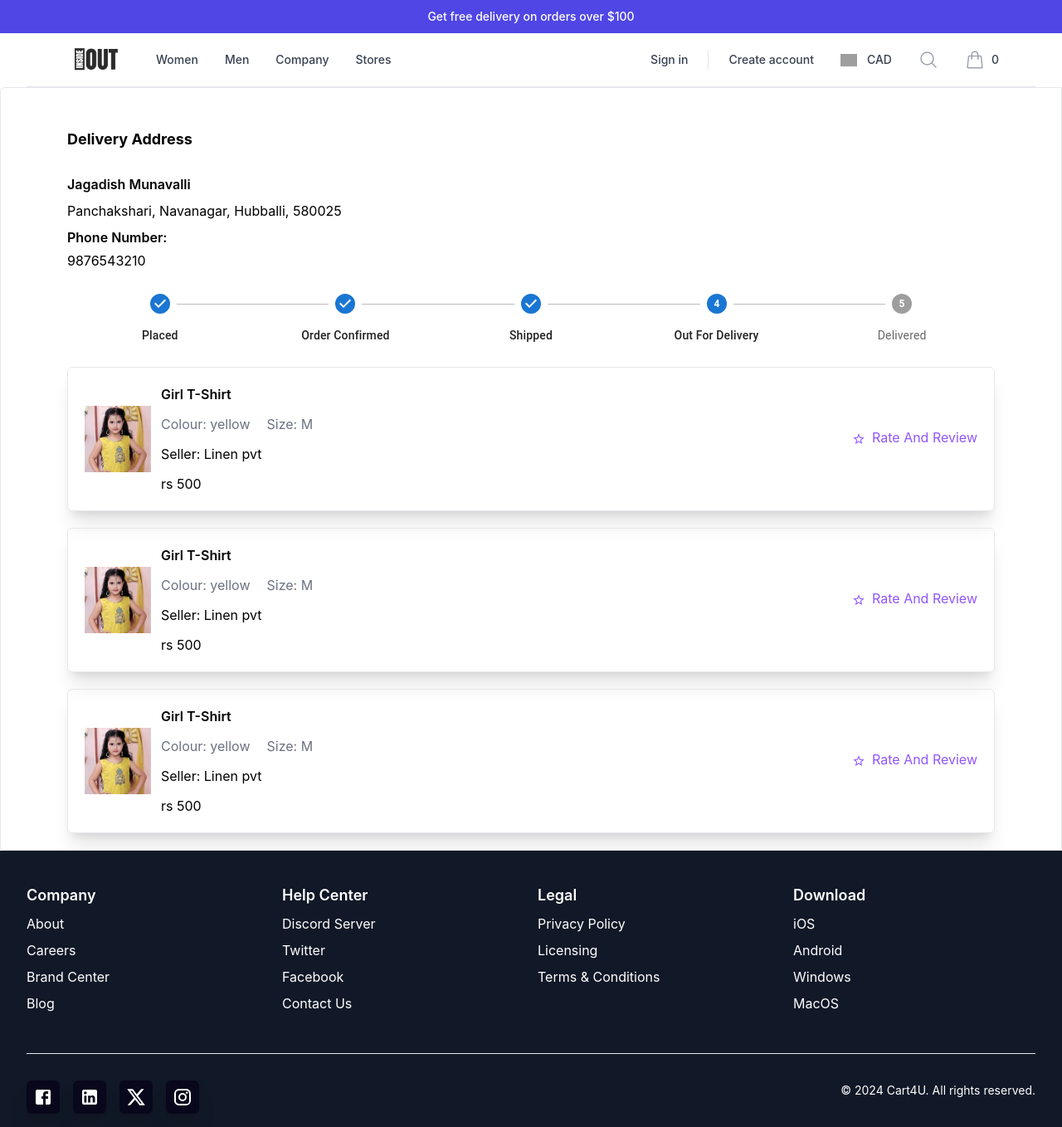
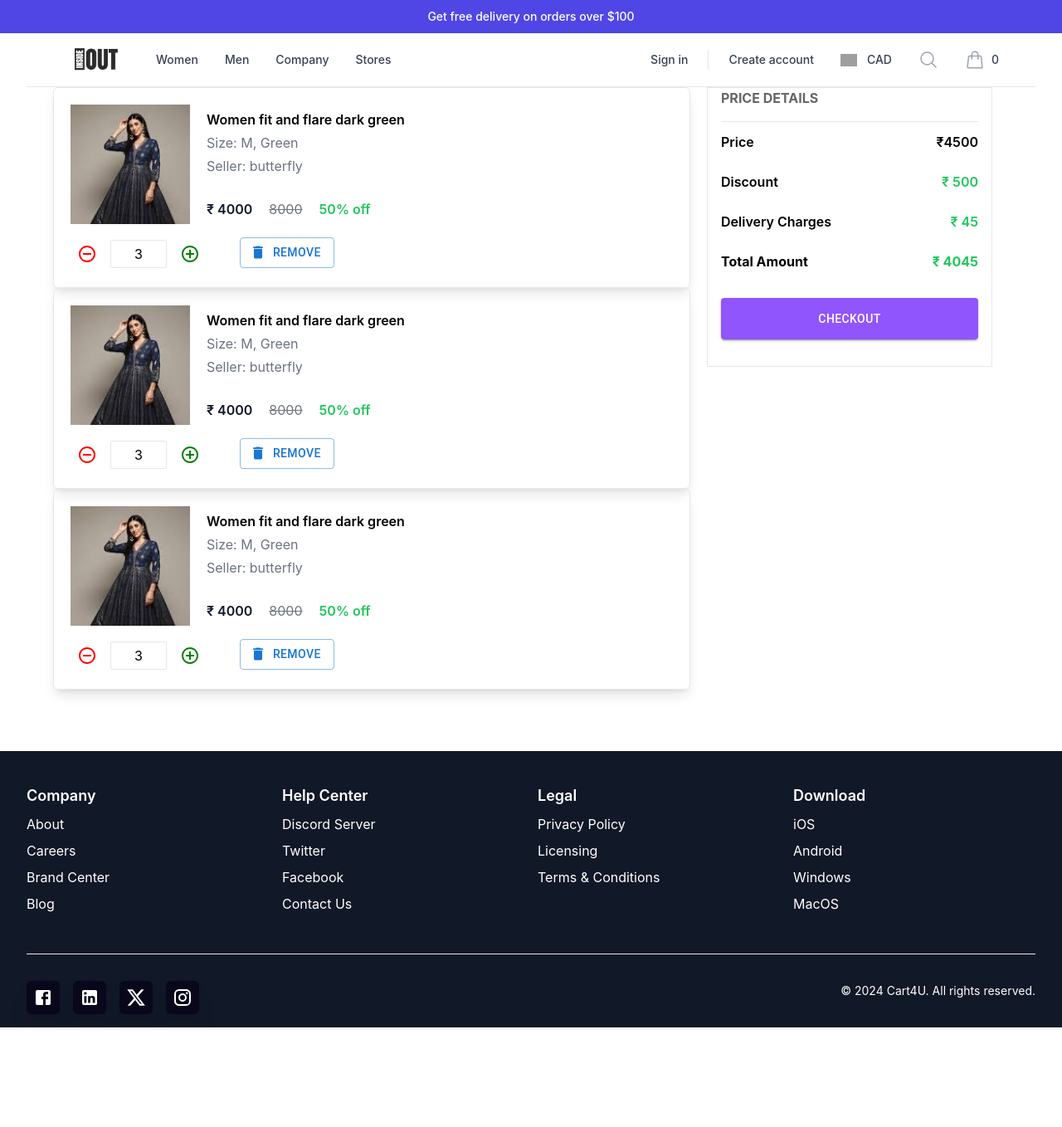
Before and after one commit to jagadish011/Ecommerse, a React (Create React App) app: page /cart in a window 1280 px wide. Shown: the whole page at 83% size. After the commit the page ends 1238 px from the top, so only its background shows below. Built offline with nearby package versions, Linux system fonts and the light colour scheme; grey boxes are pictures that could not be loaded.

Commit message:
Routing of the ecommerse

```diff
--- a/package.json
+++ b/package.json
@@ -19,7 +19,7 @@
     "react": "^18.2.0",
     "react-alice-carousel": "^2.9.0",
     "react-dom": "^18.2.0",
-    "react-router-dom": "^6.22.3",
+    "react-router-dom": "^6.23.1",
     "react-scripts": "5.0.1",
     "tailwind-merge": "^2.2.2",
     "web-vitals": "^2.1.4"
--- a/src/App.js
+++ b/src/App.js
@@ -8,6 +8,8 @@ import Cart from "./customer/components/Cart/Cart";
 import Checkout from "./customer/components/Checkout/Checkout";
 import Order from "./customer/components/Order/Order";
 import OrderDetails from "./customer/components/Order/OrderDetails";
+import { Route, Routes } from "react-router-dom";
+import CustomerRoute from "./Routes/CustomerRoute";
 
 
 
@@ -15,17 +17,9 @@ function App() {
   return (
     <>
       <div className="">
-        <Navigation />
-        <div>
-          {/* <HomePage /> */}
-          {/* <Product /> */}
-          {/* <ProductDetails /> */}
-          {/* <Cart /> */}
-          {/* <Checkout /> */}
-          {/* <Order /> */}
-          <OrderDetails />
-        </div>
-        <Footer />
+        <Routes>
+          <Route path="/*" element={<CustomerRoute />}></Route>
+        </Routes>
       </div>
     </>
   );
--- /dev/null
+++ b/src/Routes/CustomerRoute.jsx
@@ -0,0 +1,34 @@
+import React from 'react'
+import { Route, Routes } from 'react-router-dom'
+import HomePage from "../customer/pages/HomePage/HomePage"
+import Cart from "../customer/components/Cart/Cart"
+import Navigation from '../customer/components/Navigation/Navigation'
+import Footer from '../customer/components/Footer/Footer'
+import Product from '../customer/components/Product/Product'
+import ProductDetails from '../customer/components/ProductDetails/ProductDetails'
+import Checkout from '../customer/components/Checkout/Checkout'
+import Order from '../customer/components/Order/Order'
+import OrderDetails from '../customer/components/Order/OrderDetails'
+const CustomerRoute = () => {
+  return (
+    <div>
+        <div>
+        <Navigation />
+        </div>
+        <Routes>
+            <Route path='/' element={<HomePage />}></Route>
+            <Route path='/cart' element={<Cart />}></Route>
+            <Route path='/:levelOne/:levelTwo/:levelThree' element={<Product/>}></Route>
+            <Route path='/product/:productId' element={<ProductDetails />}></Route>
+            <Route path='/checkout' element={<Checkout />}></Route>
+            <Route path='/account/order' element={<Order />}></Route>
+            <Route path='/account/order/:orderId' element={<OrderDetails />}></Route>
+        </Routes>
+        <div>
+        <Footer />
+        </div>
+    </div>
+  )
+}
+
+export default CustomerRoute
--- a/src/customer/components/Cart/Cart.jsx
+++ b/src/customer/components/Cart/Cart.jsx
@@ -1,8 +1,14 @@
 import React from "react";
 import CartItems from "./CartItems";
 import { Button } from "@mui/material";
+import { useNavigate } from "react-router-dom";
 
 const Cart = () => {
+  const navigate = useNavigate();
+
+ const handleCheckout = () => {
+    navigate("/checkout?step=2");
+  };
   return (
     <div>
       <div className="lg:grid grid-cols-3 lg:px-16 relative">
@@ -32,6 +38,7 @@ const Cart = () => {
               </div>
             </div>
             <Button
+            onClick={handleCheckout}
               variant="contained"
               className="w-full "
               sx={{
--- a/src/customer/components/Navigation/Navigation.jsx
+++ b/src/customer/components/Navigation/Navigation.jsx
@@ -3,6 +3,7 @@ import { Dialog, Popover, Tab, Transition } from '@headlessui/react'
 import { Bars3Icon, MagnifyingGlassIcon, ShoppingBagIcon, XMarkIcon } from '@heroicons/react/24/outline'
 import { navigation } from './navigationData'
 import elogo from '../../../assets/salt-removebg-preview.png'
+import { useNavigate } from 'react-router-dom'
 
 
 
@@ -12,6 +13,7 @@ function classNames(...classes) {
 
 export default function Navigation() {
   const [open, setOpen] = useState(false)
+  const navigate = useNavigate();
 
   return (
     <div className="bg-white z-50">
--- a/src/customer/components/Product/ProductCard.jsx
+++ b/src/customer/components/Product/ProductCard.jsx
@@ -1,9 +1,11 @@
-import React from 'react'
+import React, { use } from 'react'
 import "./ProductCard.css"
+import { useNavigate } from 'react-router-dom'
 
 const ProductCard = ({product}) => {
+  const navigate = useNavigate();
   return (
-    <div className='productCard w-[15rem] m-3  cursor-pointer'>
+    <div onClick={()=>navigate(`/product/${product.id}`)} className='productCard w-[15rem] m-3  cursor-pointer'>
       <div className='h-[20rem]'>
       <img className='h-full w-full object-cover object-left-top' src={product.imageUrl} alt="" />
       </div>
--- a/src/customer/components/ProductDetails/ProductDetails.jsx
+++ b/src/customer/components/ProductDetails/ProductDetails.jsx
@@ -8,6 +8,7 @@ import { Box, Grid, LinearProgress } from "@mui/material";
 import ProductReviewCard from "./ProductReviewCard";
 import HomeSectionCard from "../Home_card/HomeSectionCard";
 import { men_kurta } from "../../../Data/men_kurta";
+import { useNavigate } from "react-router-dom";
 const product = {
   name: "Basic Tee 6-Pack",
   price: "$192",
@@ -66,6 +67,10 @@ function classNames(...classes) {
 export default function ProductDetails() {
   const [selectedColor, setSelectedColor] = useState(product.colors[0]);
   const [selectedSize, setSelectedSize] = useState(product.sizes[2]);
+const navigate = useNavigate();
+  const handleAddToCart = () => {
+    navigate("/cart");
+  };
 
   return (
     <div className="bg-white lg:px-20">
@@ -282,6 +287,7 @@ export default function ProductDetails() {
                 </div>
 
                 <Button
+                onClick={handleAddToCart}
                   variant="contained"
                   sx={{ mt: 3, px: 5, py: 2, bgcolor: "#9155fd" }}
                 >
```
Also changed, not shown: 1 other file (tests, documents, lock files or other folders).
